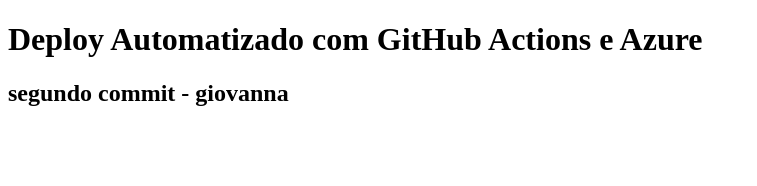
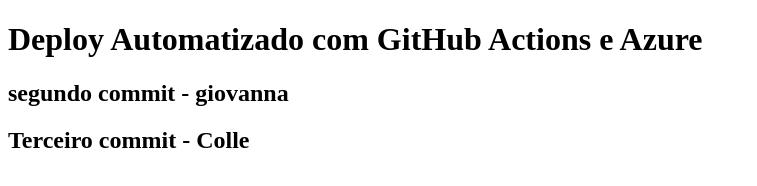
Before and after one commit to Guilherme-krohling/CI_CD, a plain HTML site: page index.html in a window 1280 px wide. Shown: the whole page, without its empty margins (0-757 px from the left). Drawn offline with Linux system fonts and the light colour scheme.

Commit message:
Commit Colle

```diff
--- a/index.html
+++ b/index.html
@@ -8,5 +8,6 @@
 <body>
     <h1>Deploy Automatizado com GitHub Actions e Azure</h1>
     <h2>segundo commit - giovanna</h2>
+    <h2>Terceiro commit - Colle</h2>
 </body>
 </html>
```
